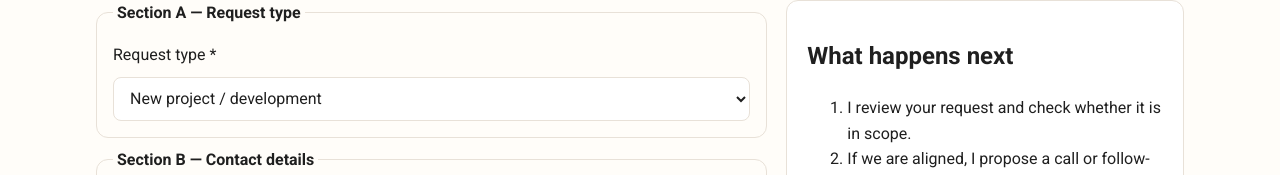
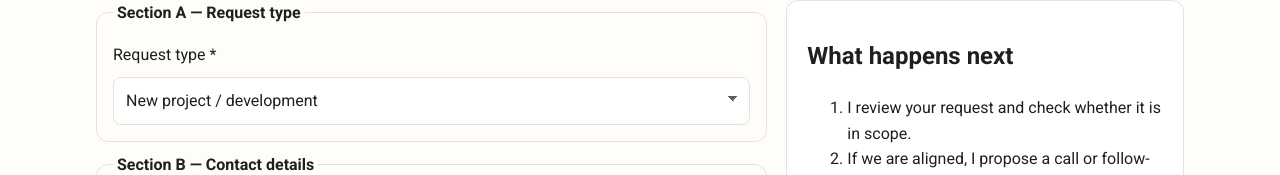
Before and after one commit to giorgiogalassi/blog, a Next.js app: page /contact in a window 1280 px wide. Shown: the part 341-516 px from the top of the page. Built offline with nearby package versions, Linux system fonts and the light colour scheme.

Commit message:
Refine micro-interactions for non-click cards and selects

```diff
--- a/app/globals.css
+++ b/app/globals.css
@@ -190,8 +190,8 @@ a:active {
     border-color var(--motion-fast) var(--ease-smooth);
 }
 
-.card:hover,
-.card:focus-within {
+.card:has(a, button, summary, [role='button']):hover,
+.card:has(a, button, summary, [role='button']):focus-within {
   border-color: #eec39f;
   box-shadow: 0 12px 28px rgb(42 22 12 / 8%);
   transform: translateY(-3px);
@@ -528,7 +528,32 @@ a:active {
   transition:
     border-color var(--motion-fast) var(--ease-smooth),
     box-shadow var(--motion-fast) var(--ease-smooth),
-    transform var(--motion-fast) var(--ease-smooth);
+    transform var(--motion-fast) var(--ease-smooth),
+    background-color var(--motion-fast) var(--ease-smooth);
+}
+
+.contact-form-extended select {
+  appearance: none;
+  padding-right: 2.35rem;
+  background-image:
+    linear-gradient(45deg, transparent 50%, var(--color-muted) 50%),
+    linear-gradient(135deg, var(--color-muted) 50%, transparent 50%);
+  background-position:
+    calc(100% - 1rem) calc(50% - 2px),
+    calc(100% - 0.7rem) calc(50% - 2px);
+  background-size:
+    0.35rem 0.35rem,
+    0.35rem 0.35rem;
+  background-repeat: no-repeat;
+}
+
+.contact-form-extended select:hover,
+.contact-form-extended select:focus-visible {
+  background-color: #fff8ef;
+}
+
+.contact-form-extended select:active {
+  transform: scale(0.99);
 }
 
 .contact-form-extended input:focus,
@@ -623,18 +648,35 @@ a:active {
   border: 1px solid var(--color-border);
   border-radius: var(--radius-sm);
   background: #fff;
-  padding: 0.6rem 0.75rem;
+  padding: 0.6rem 2.35rem 0.6rem 0.75rem;
   font: inherit;
   color: var(--color-fg);
+  appearance: none;
+  background-image:
+    linear-gradient(45deg, transparent 50%, var(--color-muted) 50%),
+    linear-gradient(135deg, var(--color-muted) 50%, transparent 50%);
+  background-position:
+    calc(100% - 1rem) calc(50% - 2px),
+    calc(100% - 0.7rem) calc(50% - 2px);
+  background-size:
+    0.35rem 0.35rem,
+    0.35rem 0.35rem;
+  background-repeat: no-repeat;
   transition:
     border-color var(--motion-fast) var(--ease-smooth),
-    transform var(--motion-fast) var(--ease-smooth);
+    transform var(--motion-fast) var(--ease-smooth),
+    background-color var(--motion-fast) var(--ease-smooth);
 }
 
 .feedback-year-form select:hover,
 .feedback-year-form select:focus-visible {
   border-color: var(--color-accent);
+  background-color: #fff8ef;
   transform: translateY(-1px);
+}
+
+.feedback-year-form select:active {
+  transform: scale(0.99);
 }
 
 .feedback-year-form select:focus {
```
